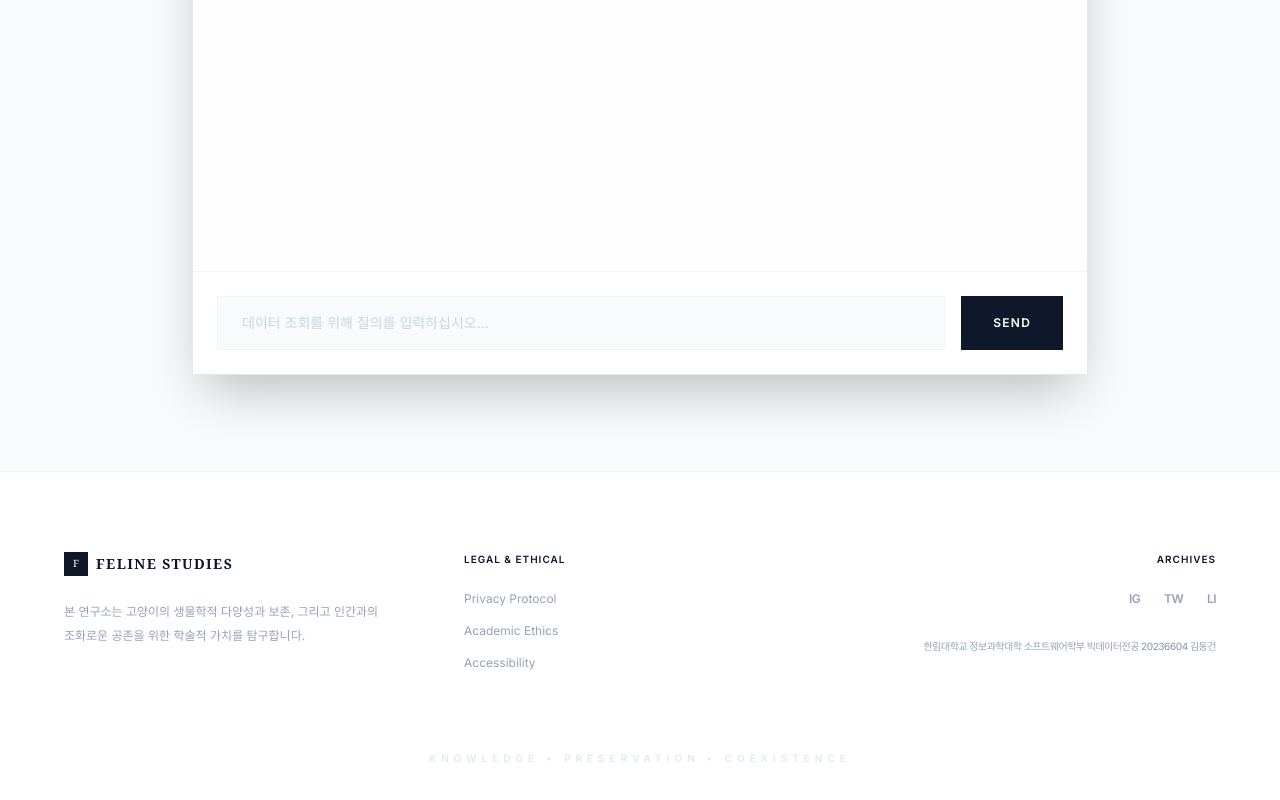
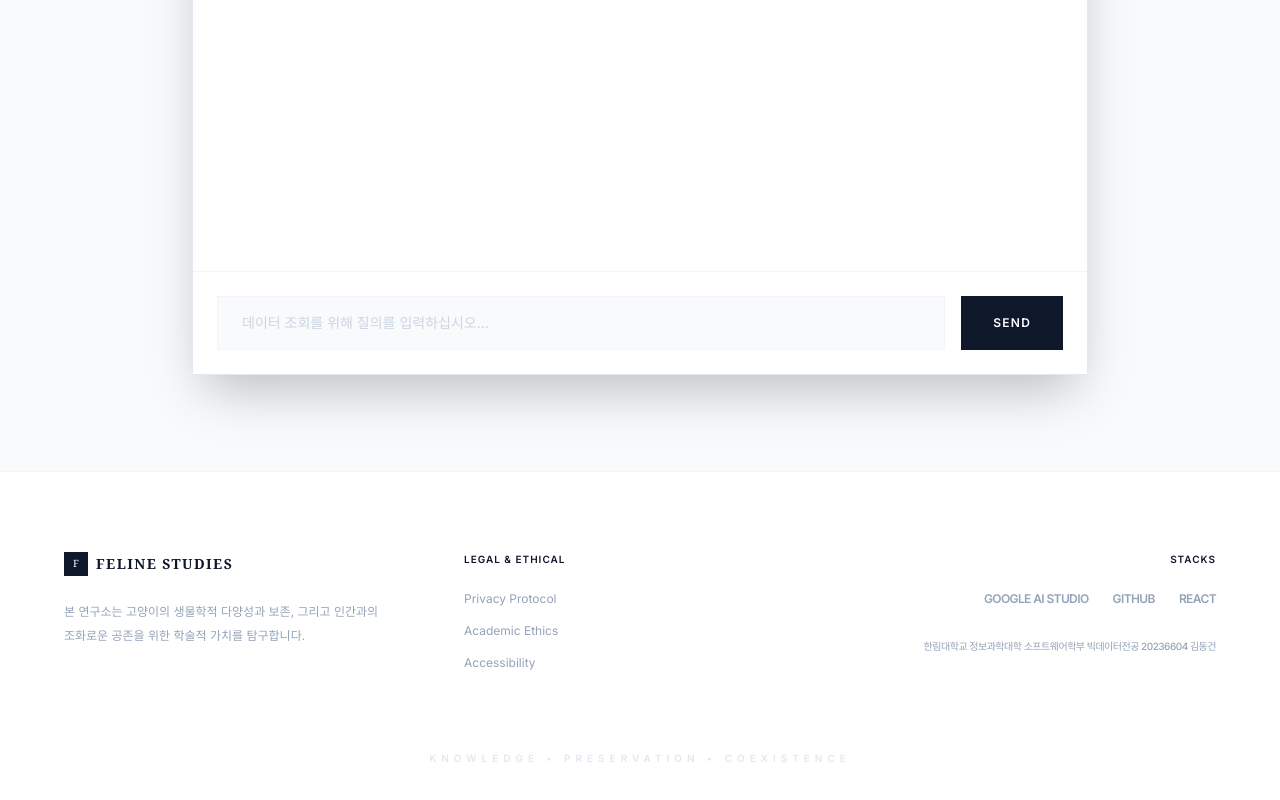
Before and after one commit to kilucas45/GoogleAIStudio_test, a React (Vite) app: page / in a window 1280 px wide. Shown: the part 3199-3999 px from the top of the page. Built offline with nearby package versions, Linux system fonts and the light colour scheme; no server answers; a web font is replaced by a local one.

Commit message:
Update footer links and section title

```diff
--- a/components/Footer.tsx
+++ b/components/Footer.tsx
@@ -25,11 +25,11 @@ const Footer: React.FC = () => {
         </div>
 
         <div className="col-span-1 md:text-right">
-          <h4 className="text-[10px] font-bold uppercase tracking-widest text-slate-900 mb-6">Archives</h4>
+          <h4 className="text-[10px] font-bold uppercase tracking-widest text-slate-900 mb-6">Stacks</h4>
           <div className="flex justify-start md:justify-end space-x-6">
-            <a href="#" className="text-slate-400 hover:text-slate-900 transition-colors text-xs font-bold uppercase tracking-tighter">IG</a>
-            <a href="#" className="text-slate-400 hover:text-slate-900 transition-colors text-xs font-bold uppercase tracking-tighter">TW</a>
-            <a href="#" className="text-slate-400 hover:text-slate-900 transition-colors text-xs font-bold uppercase tracking-tighter">LI</a>
+            <a href="#" className="text-slate-400 hover:text-slate-900 transition-colors text-xs font-bold uppercase tracking-tighter">Google AI Studio</a>
+            <a href="#" className="text-slate-400 hover:text-slate-900 transition-colors text-xs font-bold uppercase tracking-tighter">GitHub</a>
+            <a href="#" className="text-slate-400 hover:text-slate-900 transition-colors text-xs font-bold uppercase tracking-tighter">React</a>
           </div>
           <div className="mt-8">
             <p className="text-[10px] font-medium tracking-tighter">
```
